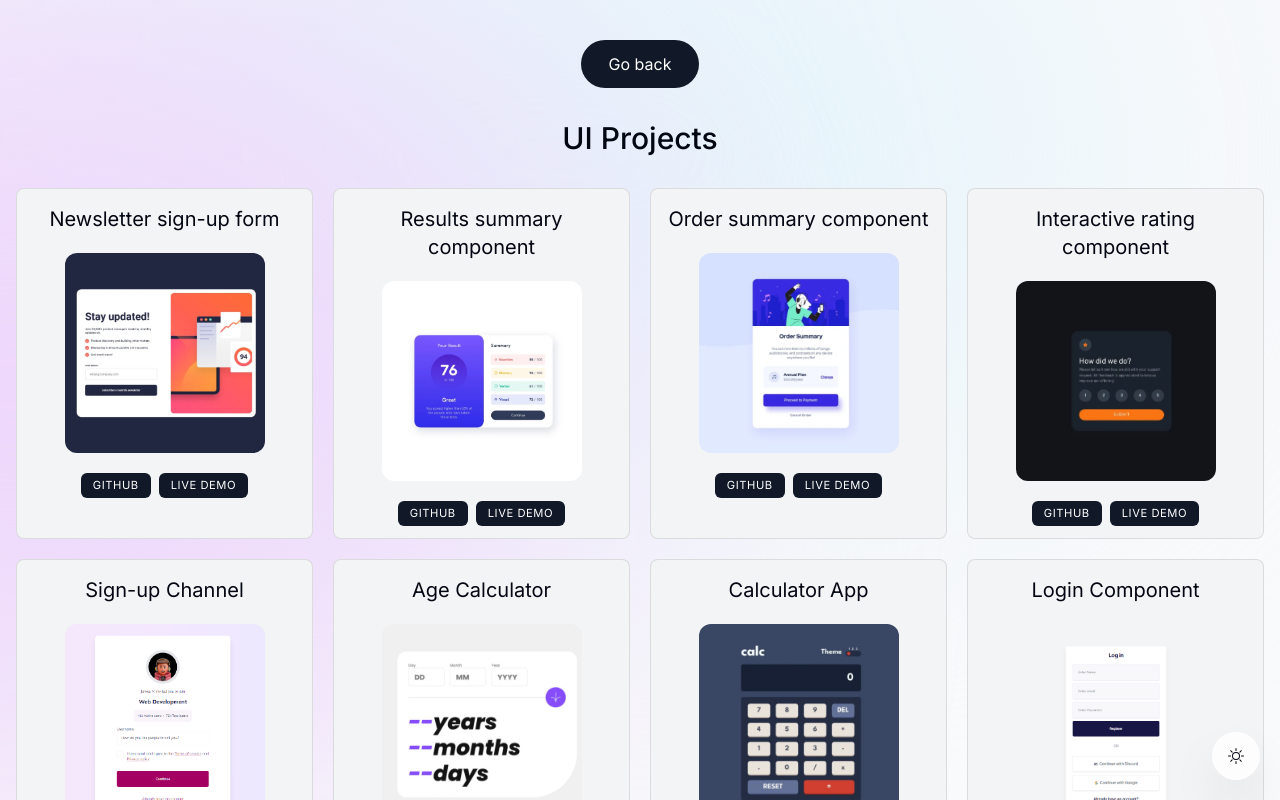
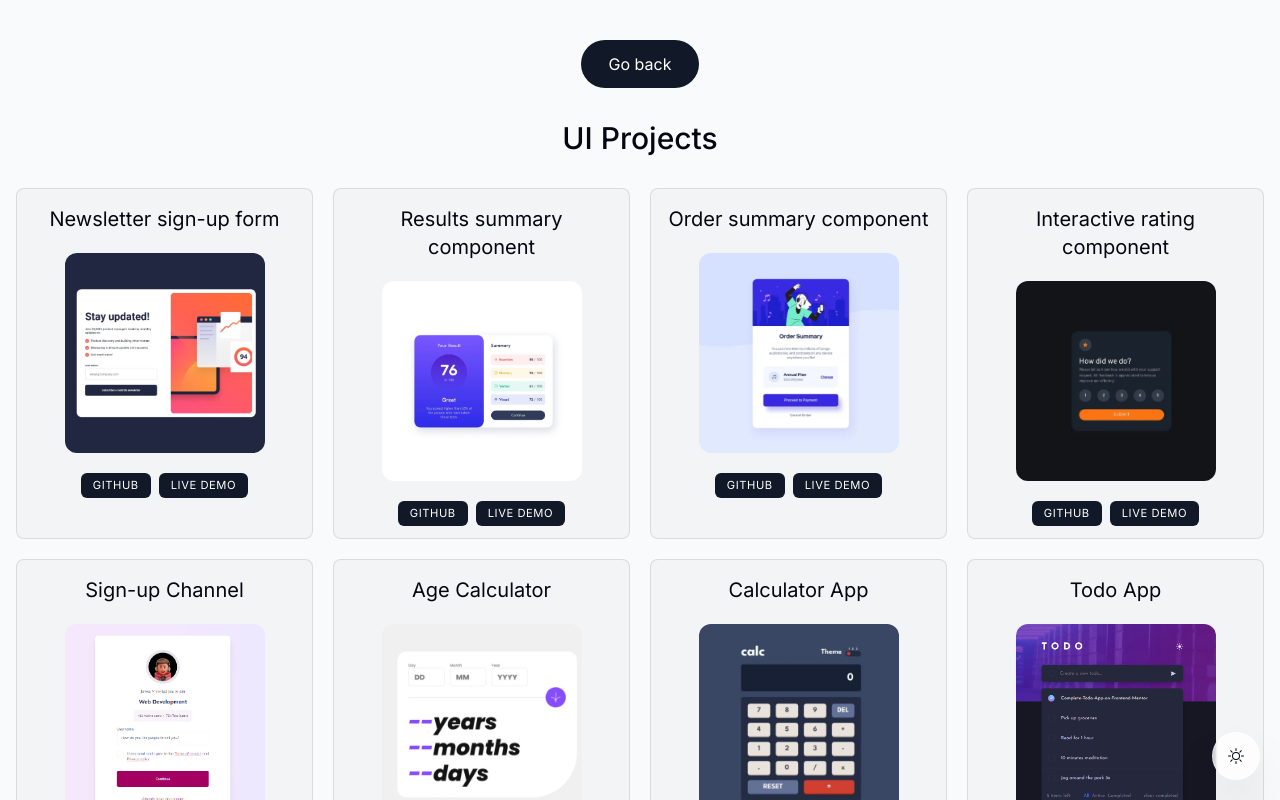
Before and after one commit to PrashanthBalakrishnan/next-portfolio, a Next.js app: page /uiprojects in a window 1280 px wide. Shown: the top 800 px of the page. Built offline with nearby package versions, Linux system fonts and the light colour scheme.

Commit message:
added ui project and removed background theme

```diff
--- a/app/layout.tsx
+++ b/app/layout.tsx
@@ -25,8 +25,6 @@ export default function RootLayout({
       <body
         className={`${inter.className} bg-gray-50 text-gray-950 relative pt-10  dark:bg-gray-900 dark:text-gray-50 dark:text-opacity-90`}
       >
-        <div className="bg-[#e2f3fb] absolute top-[-6rem] right-[11rem] h-[31.25rem] w-[31.25rem] rounded-full blur-[10rem] sm:w-[68.75rem] -z-10 dark:bg-[#946263]" />
-        <div className="bg-[#eed7fb] absolute top-[-1rem] left-[-35rem] h-[50rem] w-[31.25rem] rounded-full blur-[10rem] sm:w-[68.75rem] md:left-[-33rem] lg:[-28rem] xl-[-15rem] 2xl:left-[-5rem] -z-10 dark:bg-[#676394]" />
         <ThemeContextProvider>
           <ActiveSectionContextProvider>
             <Analytics />
--- a/lib/data.ts
+++ b/lib/data.ts
@@ -14,8 +14,8 @@ import orderSummary from '@/public/ui-projects/orderSummary.png'
 import interactiveRating from '@/public/ui-projects/interactiveRating.png'
 import signupChannel from '@/public/ui-projects/signupChannel.png'
 import ageCalculator from '@/public/ui-projects/ageCalculator.png'
-import loginComponent from '@/public/ui-projects/loginComponent.png'
 import calculatorApp from '@/public/ui-projects/calculatorApp.png'
+import todoApp from '@/public/ui-projects/todoApp.png'
 
 export const links = [
   {
@@ -159,10 +159,10 @@ export const uiProjectsData = [
     liveDemo: 'https://warm-puppy-3608cf.netlify.app/',
   },
   {
-    title: 'Login Component',
-    imageUrl: loginComponent,
-    gitHub: 'https://github.com/PrashanthBalakrishnan/age-calculator',
-    liveDemo: 'https://log-in-component.vercel.app/',
+    title: 'Todo App',
+    imageUrl: todoApp,
+    gitHub: 'https://github.com/PrashanthBalakrishnan/toDoApp-frontendmentor',
+    liveDemo: 'https://main--tranquil-clafoutis-3c4aa9.netlify.app/',
   },
 ] as const
 
```
Also changed, not shown: public/ui-projects/loginComponent.png (deleted), public/ui-projects/todoApp.png (added).
